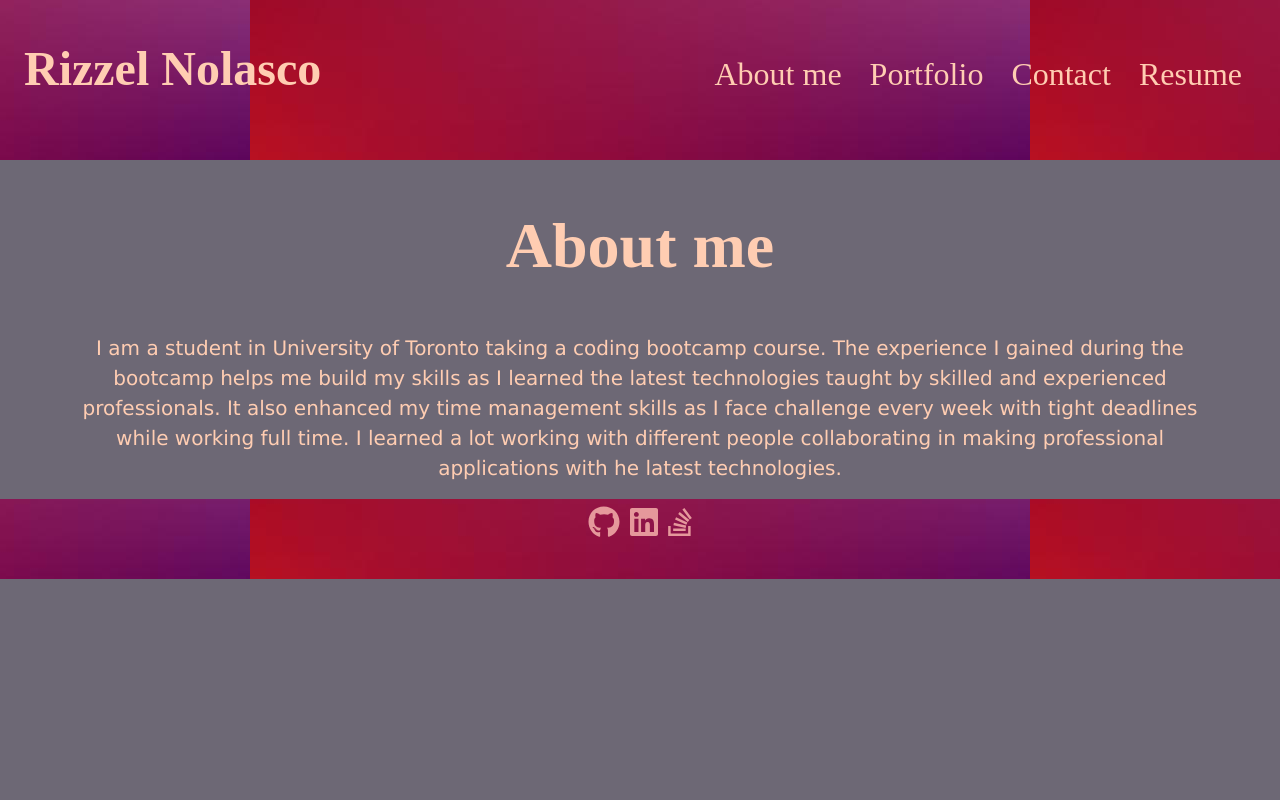
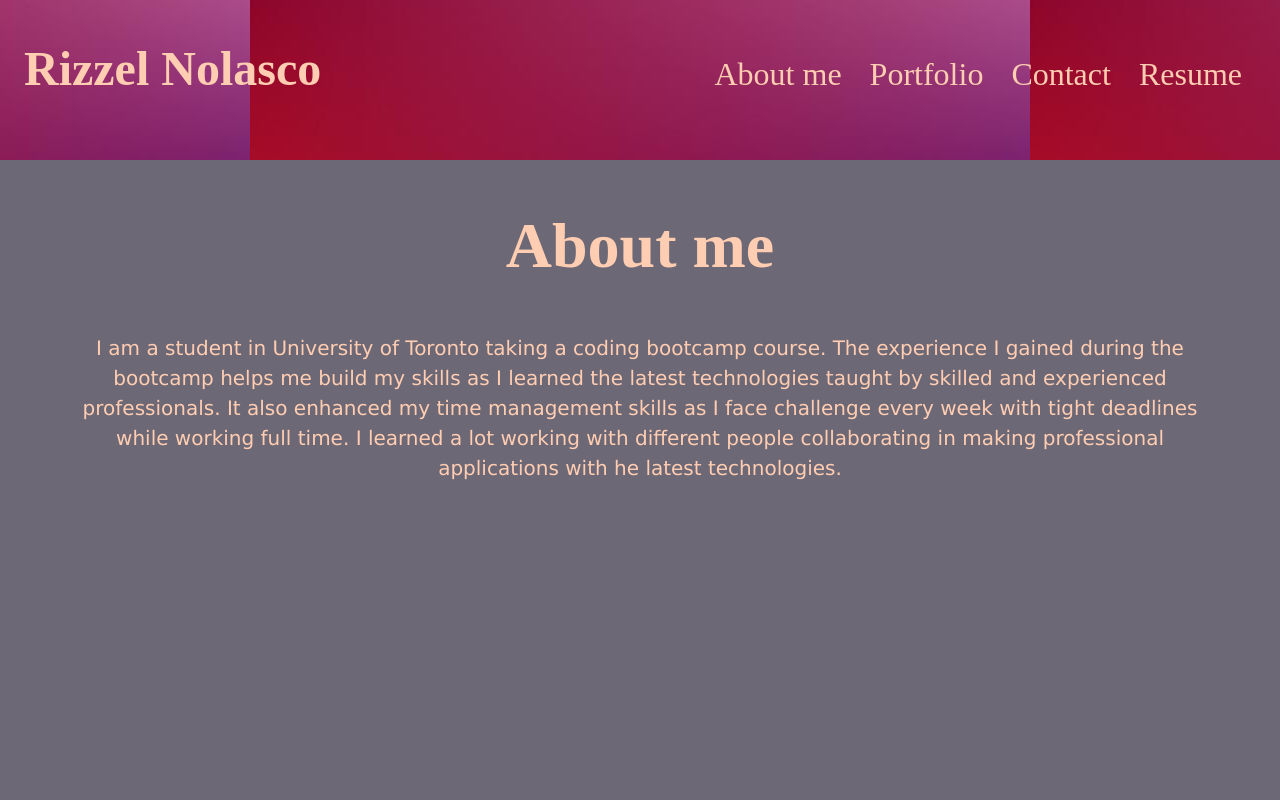
Before and after one commit to rizznn/react-portfolio, a React (Create React App) app: page / in a window 1280 px wide. Shown: the top 800 px of the page. Built offline with nearby package versions, Linux system fonts and the light colour scheme; a web font is replaced by a local one.

Commit message:
fixed background

```diff
--- a/src/components/Resume/index.js
+++ b/src/components/Resume/index.js
@@ -10,10 +10,10 @@
     ]);
     const [currentPage] = useState(pages[0]);
     return (
-        <section className="resume">
+        <section className="resume-container">
             <div className="">
-                <div className="">
-                    <div className="">
+                <div >
+                    <div >
                         <h1 className="resume-title m-5 justify-center text-center">{capitalizeFirstLetter(currentPage.name)}</h1>
                         <div className="skills">
                             <h3>Front-end Skills</h3>
--- a/src/index.css
+++ b/src/index.css
@@ -8,11 +8,11 @@
   background-color: #6d6875;
 }
 
-body {
-  margin:0%;
+body, html {
   padding: 0%;
   font-family: 'Lucida Sans', 'Lucida Sans Regular', 'Lucida Grande', 'Lucida Sans Unicode', Geneva, Verdana, sans-serif;
   color: #ffcdb2;
+  height: 100%;
 }
 
 .jumbo {
@@ -21,6 +21,11 @@
   background-attachment: fixed;
   height: 20vh;
   width: 100%;
+}
+
+.about-container, .resume-container {
+  position: relative;
+  min-height: 100vh;
 }
 
 .about, .portfolio-title, .contact-title, .resume-title {
@@ -147,8 +152,10 @@
   background: url('../src/assets/cover/pink.jpeg');
   background-position: center;
   background-attachment: fixed;
-  height: 10vh;
+  height: 4rem;
   width: 100%;
+  position: absolute;
+
 }
 
 .portfolio-title {
```
